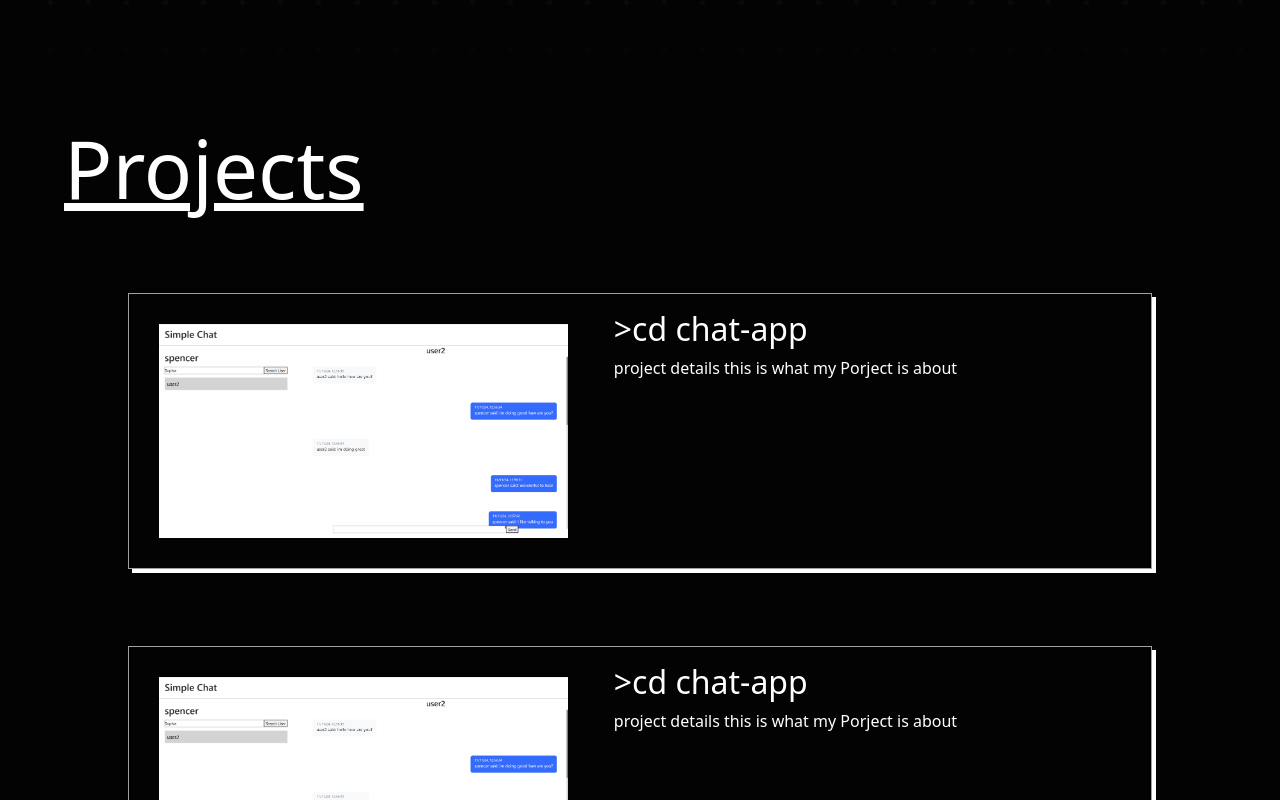
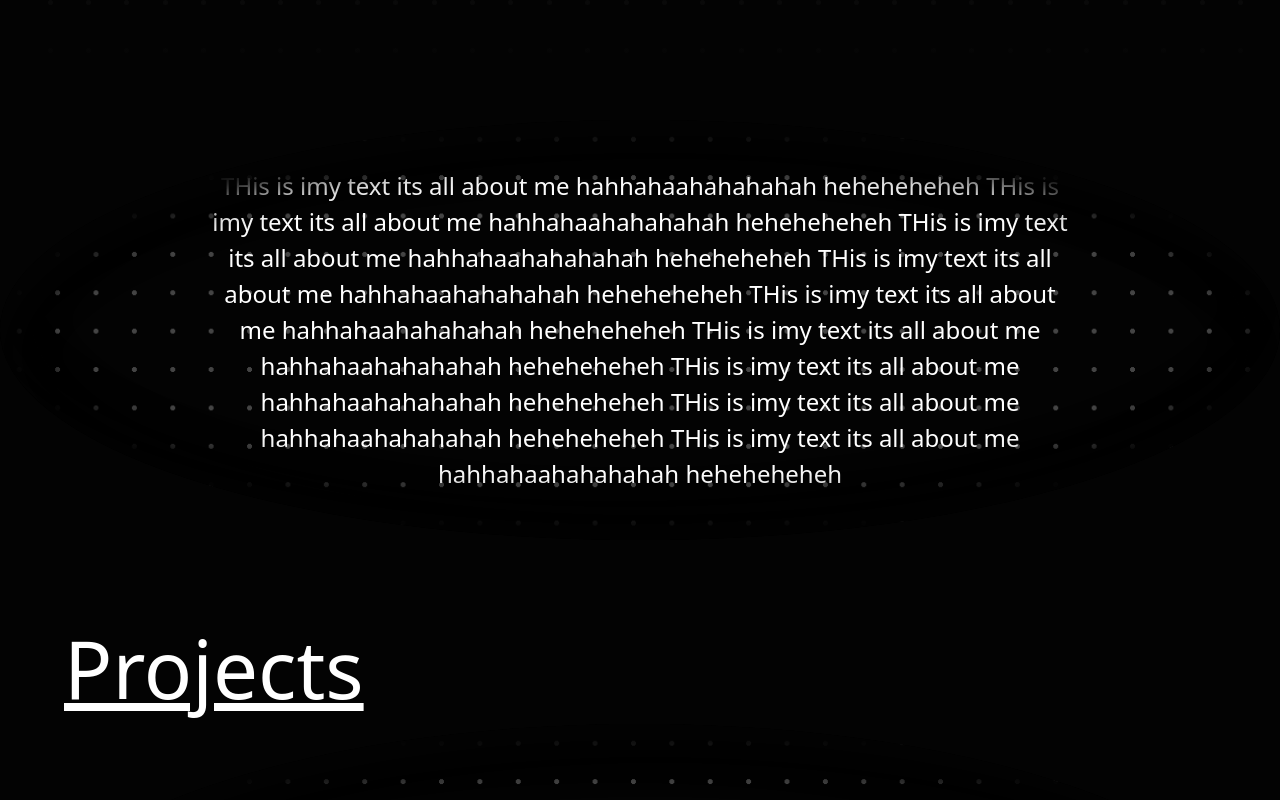
Before and after one commit to SpencerHitchcock05/portfolio_website, a React (Vite) app: page / in a window 1280 px wide. Shown: the part 720-1520 px from the top of the page. Built offline with nearby package versions, Linux system fonts and the light colour scheme.

Commit message:
added text box for info

```diff
--- a/src/App.css
+++ b/src/App.css
@@ -20,14 +20,26 @@ body {
 }
 
 .graph {
-  width: 400px;
-  height: 400px;
-  background-color: red;
+
   background: var(--main-bg-color);
   background-image: radial-gradient(var(--content-bg-color) 2.5px, transparent 0);
   background-size: 3vw 3vw;
-  /* background-position: -19px -19px; */
 }
+
+.graph:after {
+  content: "";
+  display: block;
+  width: 100%;
+  height: 100%;
+  box-shadow: inset 10px 24px 40px 0px var(--main-bg-color),
+  inset -10px -24px 40px 0px var(--main-bg-color),
+  inset 20px -10px 40px 0px var(--main-bg-color),
+  inset -20px 10px 40px 0px var(--main-bg-color);
+  border-radius: 50%;
+  position: absolute;
+  top: 0; left: 0;
+}
+
 
 
 nav {
@@ -68,7 +80,7 @@ nav > a:hover {
 
 #head {
   z-index: 0;
-  background-color: nones;
+  background-color: none;
   width: 100vw;
   height: 100vh;
 }
@@ -121,6 +133,25 @@ nav > a:hover {
   cursor: default;
 }
 
+.text-box-container {
+  width: 100vw;
+  /* min-height: 50vh; */
+}
+
+.text-box {
+  width: inherit;
+  height: inherit;
+  border-radius: 50%;
+  /* position: absolute; */
+
+  display: flex;
+  justify-content: center;
+  align-items: center;
+  font-size: 1.5rem;
+
+}
+
+
 #name-underline {
   width: 100%;
   height: 9px;
@@ -160,6 +191,7 @@ nav > a:hover {
 #name-header {
   font-size: 5rem;
   margin-left: 5vw;
+  margin-top: 10vh;
   text-decoration: underline;
 }
 
@@ -176,8 +208,11 @@ nav > a:hover {
 }
 
 .project-container {
-  margin: 6% 0;
+  margin: 0% 0;
+  padding: 100px 0;
+  border-radius: 50%;
 }
+
 
 .project {
   box-sizing: border-box;
@@ -185,8 +220,8 @@ nav > a:hover {
   display: flex;
 
 
-  /* background-color: var(--content-bg-color);
-  border: 1px solid rgba(0, 0, 0, 0.1);
+  background-color: var(--main-bg-color);
+  /*border: 1px solid rgba(0, 0, 0, 0.1);
   border-radius: 2rem;
   box-shadow: 0 .5rem 1rem rgba(0,0,0,.35); */
 
@@ -195,6 +230,8 @@ nav > a:hover {
   box-shadow: 4px 4px white;
 
   transition: ease-out 0.5s;
+
+  z-index: 1;
 }
 
 
--- a/src/Content.jsx
+++ b/src/Content.jsx
@@ -2,6 +2,7 @@ import { useState, useRef, useEffect } from "react"
 import Project from "./Project.jsx"
 import TypingEffect from "./TypingEffect.jsx"
 import HeaderText from "./HeaderText.jsx"
+import TextBox from "./TextBox.jsx"
 
 
 
@@ -32,6 +33,7 @@ function Content() {
         <>
             <div className="d-flex justify-content-center w-100">
                 <div id="content" className="">
+                    <TextBox />
                     <HeaderText />
                     <Project />
                     <Project />
--- a/src/Project.jsx
+++ b/src/Project.jsx
@@ -30,7 +30,7 @@ function Project(title, text, image) {
 
     return (
         <>
-            <div ref={ref} className={`project-container d-flex justify-content-center ${isInView? "opacity-1 float-in" : "opacity-0"}`}>
+            <div ref={ref} className={`project-container d-flex justify-content-center graph ${isInView? "opacity-1 float-in" : "opacity-0"}`}>
                 <div className="project hover-shadow">
                     <img src="../img/chatImg.png"/>
                     <div className="m-3">
--- /dev/null
+++ b/src/TextBox.jsx
@@ -0,0 +1,52 @@
+import { useState, useEffect, useRef } from "react";
+
+
+
+function TextBox(props) {
+
+    const [isInView, setIsInView] = useState(false);
+        const ref = useRef();
+
+        useEffect(() => {
+            const observer = new IntersectionObserver((entries) => {
+                entries.forEach((entry) => {
+                    if (entry.isIntersecting) {
+                        setIsInView(true);
+                        observer.disconnect();
+                    }
+                })
+            }, {threshold: 0.5})
+
+            if (ref.current) {
+                observer.observe(ref.current)
+            }
+
+
+            return () => {observer.disconnect();}
+
+
+        }, [])
+
+    return (
+        <>
+            <div ref={ref} className={`text-box-container ${isInView? "opacity-1 float-in" : "opacity-0"} d-flex justify-content-center align-items-center`}>
+                <div className="text-box graph">
+                    <div className="w-75 text-center p-5 ">
+                        THis is imy text its all about me hahhahaahahahahah heheheheheh
+                        THis is imy text its all about me hahhahaahahahahah heheheheheh
+                        THis is imy text its all about me hahhahaahahahahah heheheheheh
+                        THis is imy text its all about me hahhahaahahahahah heheheheheh
+                        THis is imy text its all about me hahhahaahahahahah heheheheheh
+                        THis is imy text its all about me hahhahaahahahahah heheheheheh
+                        THis is imy text its all about me hahhahaahahahahah heheheheheh
+                        THis is imy text its all about me hahhahaahahahahah heheheheheh
+                        THis is imy text its all about me hahhahaahahahahah heheheheheh
+
+                    </div>
+                </div>
+            </div>
+        </>
+    )
+}
+
+export default TextBox
```
